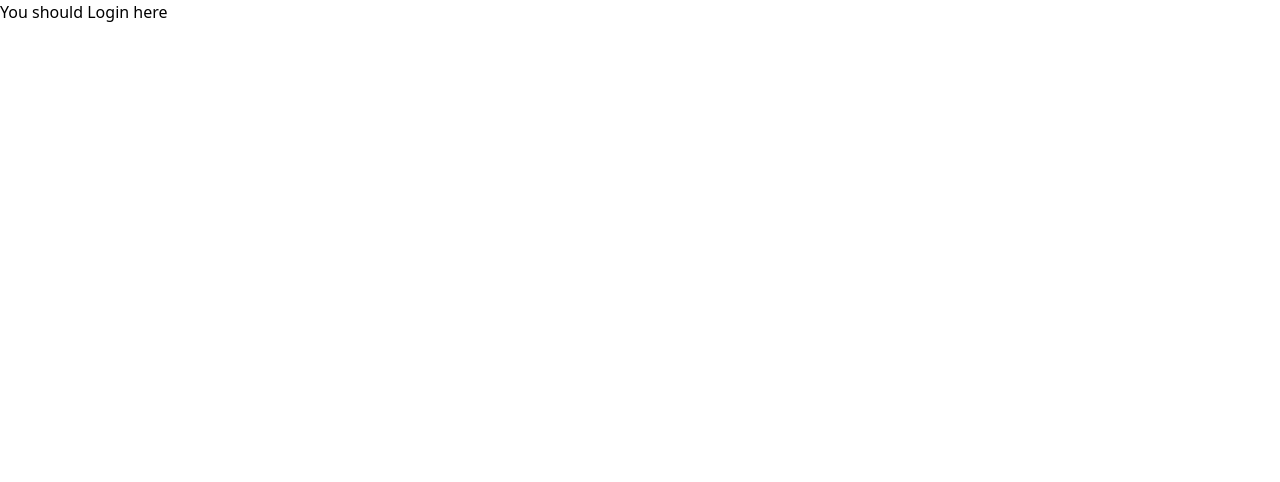
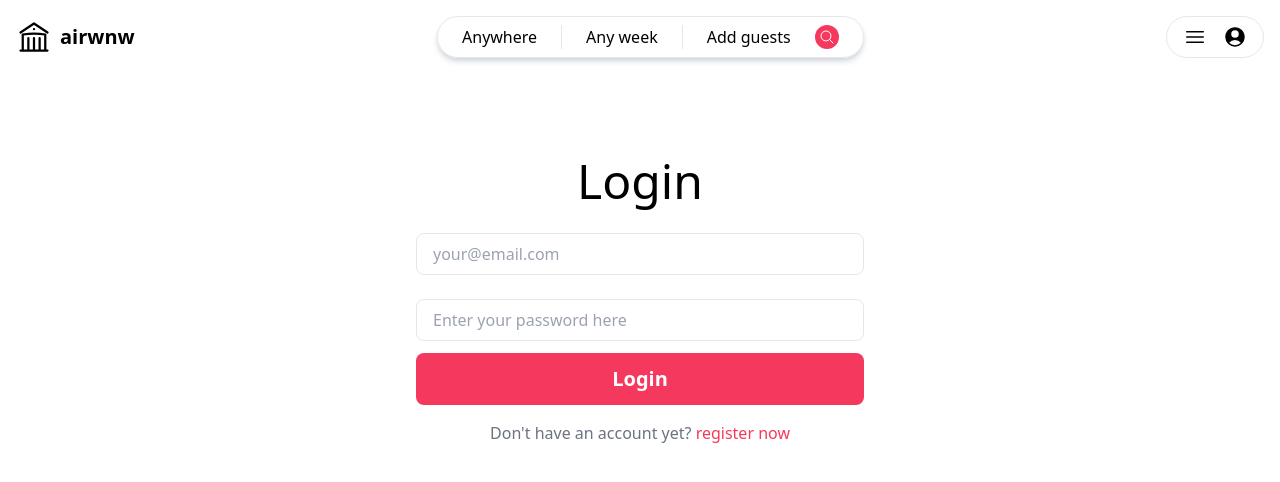
Before and after one commit to JustCodeKl/WnW, a React (Vite) app in the folder client/: page /login in a window 1280 px wide. Shown: the top 482 px of the page. Built offline with nearby package versions, Linux system fonts and the light colour scheme.

Commit message:
LoginPage

```diff
--- a/client/src/App.jsx
+++ b/client/src/App.jsx
@@ -2,13 +2,18 @@ import { Route, Routes } from 'react-router-dom'
 import './App.css'
 import LoginPage from './pages/LoginPage'
 import Index from './pages/Index'
+import Layout from './Layout'
+import RegisterPage from './pages/RegisterPage'
 
 function App() {
 
   return (
     <Routes>
-      <Route index element={ <Index />} />
-      <Route path='/login' element={ <LoginPage />} />
+      <Route path="/" element={ <Layout />} >
+        <Route index element={ <Index />} />
+        <Route path='/login' element={ <LoginPage />} />
+        <Route path='/register' element={<RegisterPage />} />
+      </Route>
     </Routes>
 
   )
--- /dev/null
+++ b/client/src/Layout.jsx
@@ -0,0 +1,15 @@
+import { Outlet } from "react-router-dom";
+import Header from "./components/Header";
+
+
+export default function Layout(){
+
+    return (
+        <>
+            <div className="p-4 flex flex-col min-h-screen">
+                <Header />
+                <Outlet />
+            </div>
+        </>
+    )
+}
--- a/client/src/components/Header.jsx
+++ b/client/src/components/Header.jsx
@@ -1,11 +1,12 @@
 import React from 'react'
+import { Link } from 'react-router-dom';
 
 class Header extends React.Component {
 
   render() {
     return (
       <div>
-           <header className="p-4 flex items-center justify-between">
+           <header className="flex items-center justify-between">
           <a href="" className="flex items-center gap-2">
             <svg xmlns="http://www.w3.org/2000/svg" fill="none" viewBox="0 0 24 24" strokeWidth={1.5} stroke="currentColor" className="size-9">
               <path strokeLinecap="round" strokeLinejoin="round" d="M12 21v-8.25M15.75 21v-8.25M8.25 21v-8.25M3 9l9-6 9 6m-1.5 12V10.332A48.36 48.36 0 0 0 12 9.75c-2.551 0-5.056.2-7.5.582V21M3 21h18M12 6.75h.008v.008H12V6.75Z" />
@@ -24,7 +25,7 @@ class Header extends React.Component {
               </svg>
             </button>
           </div>
-          <div className='flex gap-4 border border-color-gray-400 rounded-full px-4 py-2'>
+          <Link to={'/login'} className='flex gap-4 border border-color-gray-400 rounded-full px-4 py-2'>
             <svg xmlns="http://www.w3.org/2000/svg" fill="none" viewBox="0 0 24 24" strokeWidth={1.5} stroke="currentColor" className="size-6">
               <path strokeLinecap="round" strokeLinejoin="round" d="M3.75 6.75h16.5M3.75 12h16.5m-16.5 5.25h16.5" />
             </svg>
@@ -32,7 +33,7 @@ class Header extends React.Component {
             <svg xmlns="http://www.w3.org/2000/svg" viewBox="0 0 24 24" fill="currentColor" className="size-6">
               <path fillRule="evenodd" d="M18.685 19.097A9.723 9.723 0 0 0 21.75 12c0-5.385-4.365-9.75-9.75-9.75S2.25 6.615 2.25 12a9.723 9.723 0 0 0 3.065 7.097A9.716 9.716 0 0 0 12 21.75a9.716 9.716 0 0 0 6.685-2.653Zm-12.54-1.285A7.486 7.486 0 0 1 12 15a7.486 7.486 0 0 1 5.855 2.812A8.224 8.224 0 0 1 12 20.25a8.224 8.224 0 0 1-5.855-2.438ZM15.75 9a3.75 3.75 0 1 1-7.5 0 3.75 3.75 0 0 1 7.5 0Z" clipRule="evenodd" />
             </svg>
-          </div>
+          </Link>
         </header>
       </div>
     )
--- a/client/src/index.css
+++ b/client/src/index.css
@@ -1,3 +1,11 @@
 @tailwind base;
 @tailwind components;
 @tailwind utilities;
+
+input[type="text"], input[type="password"], input[type="email"]{
+  @apply w-full border my-3 py-2 px-4 rounded-lg;
+}
+
+button.primary{
+  @apply bg-primary px-5 py-3 rounded-lg text-white font-bold w-full text-xl;
+}
--- a/client/src/pages/Index.jsx
+++ b/client/src/pages/Index.jsx
@@ -1,12 +1,8 @@
-import Header from "../components/Header";
 
 export default function Index(){
 
     return (
         <>
-            <div>
-                <Header />
-            </div>
         </>
     )
 }
--- a/client/src/pages/LoginPage.jsx
+++ b/client/src/pages/LoginPage.jsx
@@ -1,4 +1,22 @@
+/* eslint-disable react/no-unescaped-entities */
+import { Link } from "react-router-dom";
+
 export default function LoginPage() {
 
-    return 'You should Login here'
+    return (
+        <div className="mt-4 grow flex items-center justify-around">
+            <div className="mb-64">
+                <h1 className="text-5xl text-center mb-4"> Login </h1>
+                <form className="max-w-md mx-auto">
+                    <input type="email" name="" id="" placeholder="your@email.com" />
+                    <input type="password" name="" placeholder="Enter your password here" id="" />
+                    <button type="submit" className="primary">Login</button>
+                    <div className="text-center mt-4 text-gray-500">
+                        Don't have an account yet?
+                        <Link to="/register" className="text-primary"> register now</Link>
+                    </div>
+                </form>
+            </div>
+        </div>
+    )
 }
--- /dev/null
+++ b/client/src/pages/RegisterPage.jsx
@@ -0,0 +1,4 @@
+export default function RegisterPage(){
+
+    return 'Now register'
+}
```
